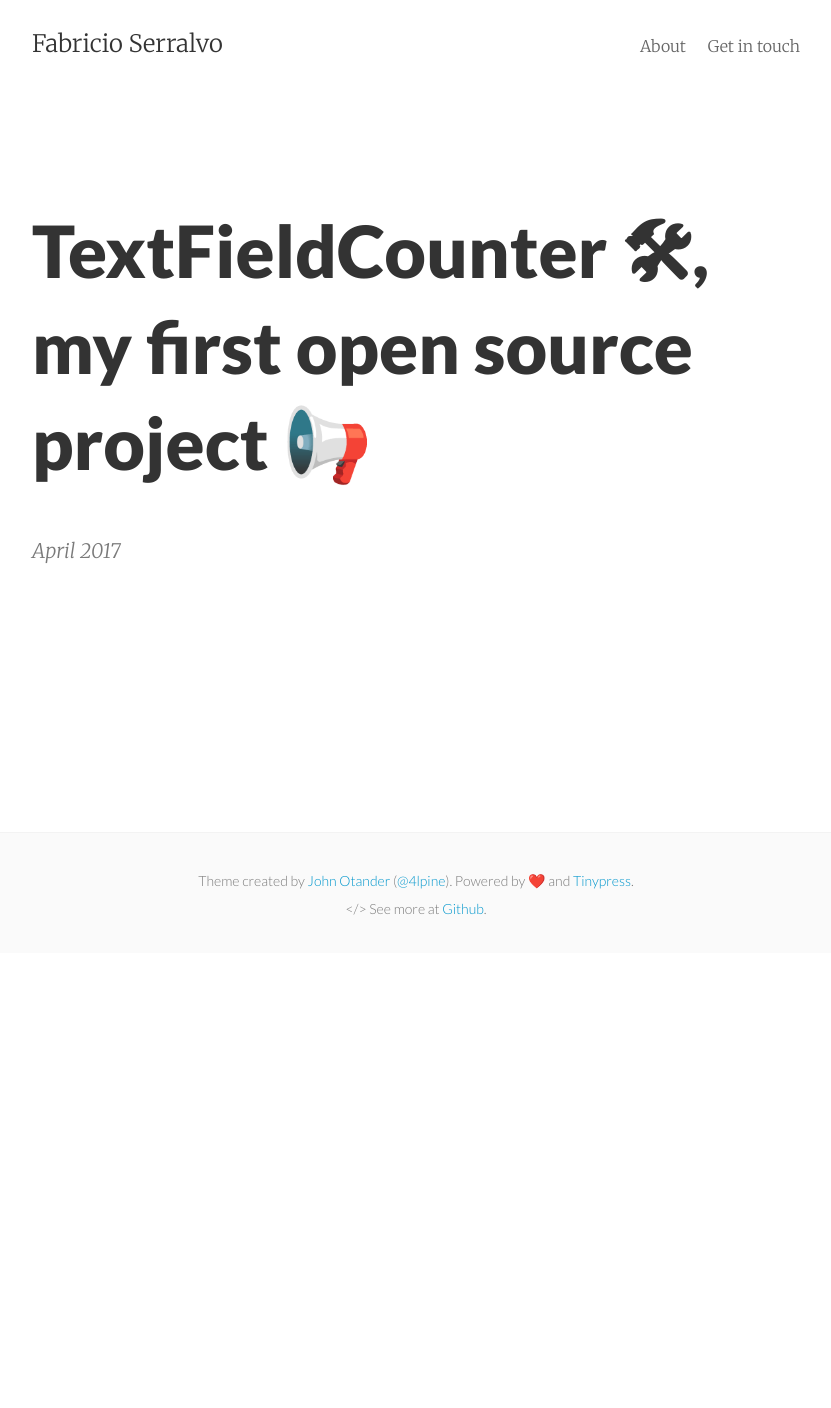
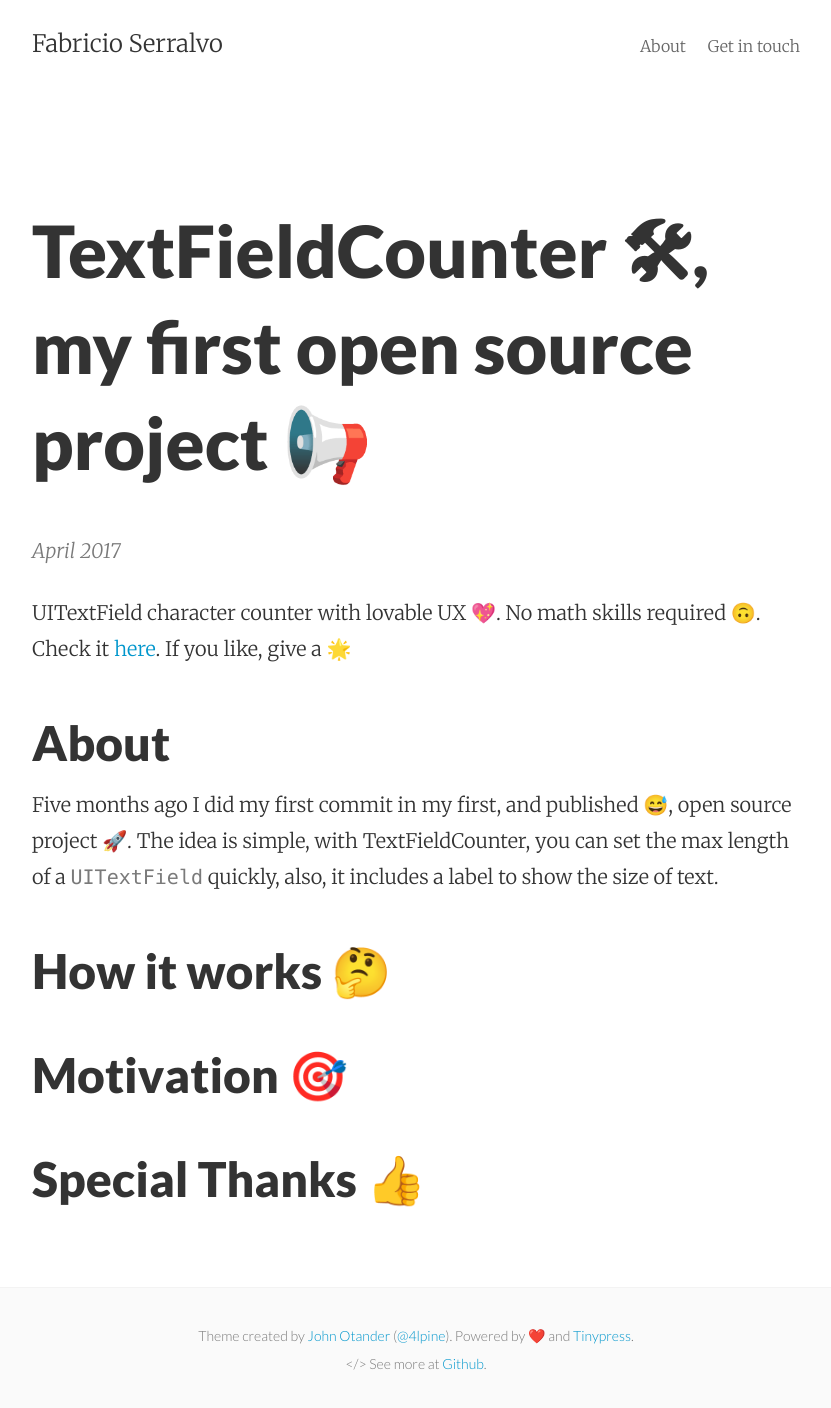
Before and after one commit to serralvo/serralvo.github.io, a Jekyll site: the page built from _posts/2017-04-25-textfieldcounter-my-first-open-source-project.md, in a window 1280 px wide. Shown: the whole page, without its empty margins (224-1055 px from the left). Built offline with Jekyll 4.4.1, drawn with Linux system fonts in a browser that asks for light colours; before the commit the page ends 953 px from its top, so only the background shows below that.

Commit message:
Update 2017-04-25-textfieldcounter-my-first-open-source-project.md

```diff
--- a/_posts/2017-04-25-textfieldcounter-my-first-open-source-project.md
+++ b/_posts/2017-04-25-textfieldcounter-my-first-open-source-project.md
@@ -3,3 +3,15 @@ published: true
 title: TextFieldCounter 🛠, my first open source project 📢
 layout: post
 ---
+
+UITextField character counter with lovable UX 💖. No math skills required 🙃. Check it [here](https://github.com/serralvo/TextFieldCounter). If you like, give a 🌟
+
+## About
+
+Five months ago I did my first commit in my first, and published 😅, open source project 🚀. The idea is simple, with TextFieldCounter, you can set the max length of a `UITextField` quickly, also, it includes a label to show the size of text.
+
+## How it works 🤔
+
+## Motivation 🎯
+
+## Special Thanks 👍
```
